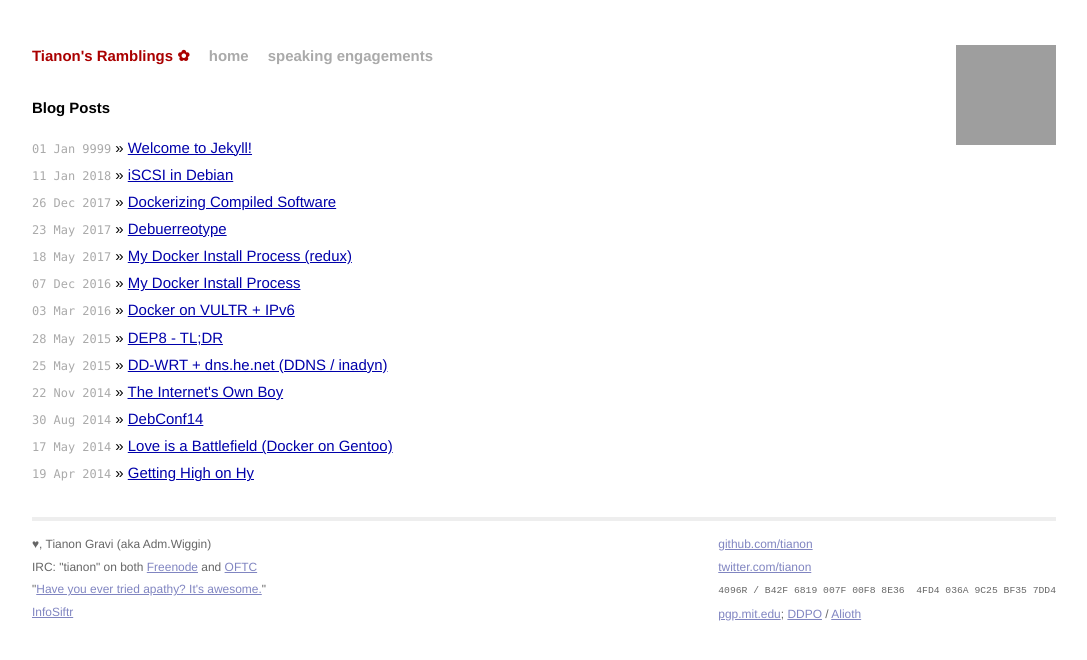
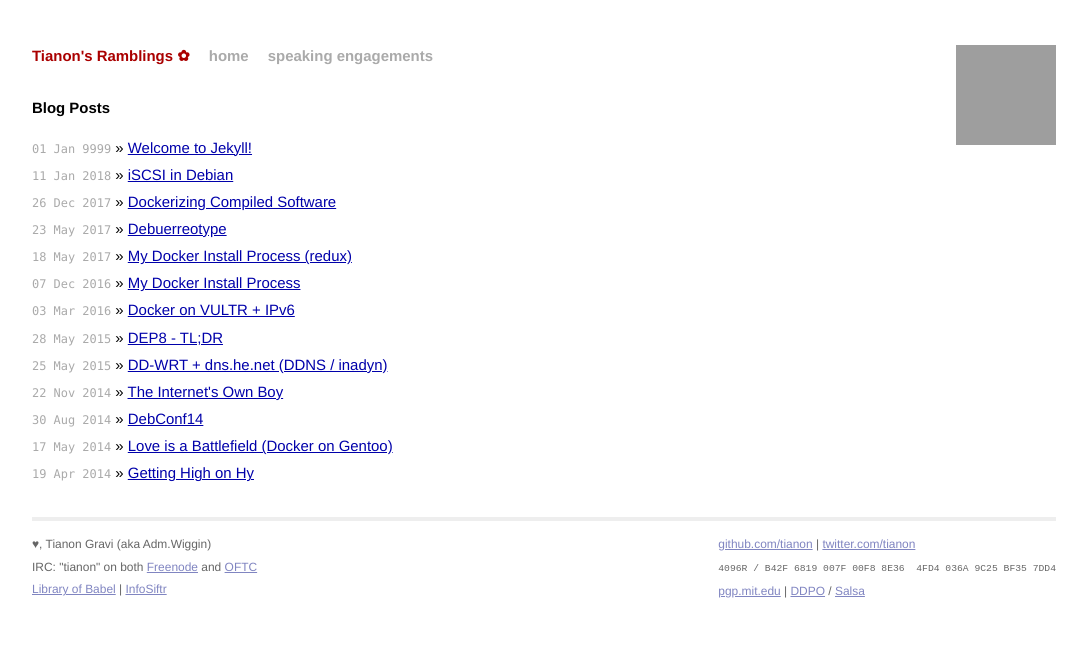
Before and after one commit to tianon/tianon.github.io, a Jekyll site: the page built from index.html, in a window 1280 px wide, cut to the strip 0-660 px from the top of the page. Shown: the whole strip, without its empty margins (96-1183 px from the left). Built offline with Jekyll 4.4.1, drawn with Linux system fonts in a browser that asks for light colours; grey boxes are pictures that could not be loaded.

Commit message:
Update some footer bits

```diff
--- a/_layouts/default.html
+++ b/_layouts/default.html
@@ -39,19 +39,20 @@
 					and
 					<a href="http://www.oftc.net/">OFTC</a>
 					<br />
-					"<a href="http://dilbert.com/strips/comic/2013-09-09" target="_blank">Have you ever tried apathy?  It's awesome.</a>"
-					<br />
+					<a href="https://libraryofbabel.info/bookmark.cgi?tianon">Library of Babel</a>
+					|
 					<a href="http://infosiftr.com">InfoSiftr</a>
 				</div>
 				<div class="contact right">
 					<a href="https://github.com/tianon">github.com/tianon</a>
-					<br />
+					|
 					<a href="https://twitter.com/tianon">twitter.com/tianon</a>
 					<br />
 					<code style="white-space: pre;">4096R / B42F 6819 007F 00F8 8E36  4FD4 036A 9C25 BF35 7DD4</code>
 					<br />
-					<a href="https://pgp.mit.edu/pks/lookup?op=vindex&search=0x036A9C25BF357DD4">pgp.mit.edu</a>;
-					<a href="https://qa.debian.org/developer.php?login=tianon">DDPO</a> / <a href="https://alioth.debian.org/users/tianon/">Alioth</a>
+					<a href="https://pgp.mit.edu/pks/lookup?op=vindex&search=0xB42F6819007F00F88E364FD4036A9C25BF357DD4">pgp.mit.edu</a>
+					|
+					<a href="https://qa.debian.org/developer.php?login=tianon">DDPO</a> / <a href="https://salsa.debian.org/tianon">Salsa</a>
 				</div>
 			</div>
 		</div>
```
